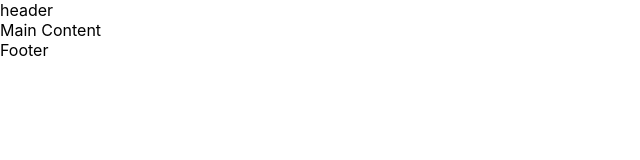
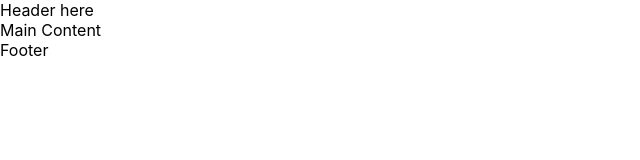
Before and after one commit to josuerushanika/React-, a React (Create React App) app in the folder my-app/: page / in a window 1280 px wide. Shown: the top 160 px of the page, without its empty margins (0-640 px from the left). Built offline with nearby package versions, Linux system fonts and the light colour scheme.

Commit message:
add some functional component

```diff
--- a/my-app/src/App.js
+++ b/my-app/src/App.js
@@ -1,12 +1,11 @@
 // eslint-disable-next-line
 import './App.css';
+import Header from './components/header/header';
 
 function App() {
   return (
     <div>
-      <header>
-        header
-      </header>
+     <Header/>
       <div>
         Main Content
       </div>
--- a/my-app/src/components/header/header.js
+++ b/my-app/src/components/header/header.js
@@ -0,0 +1,13 @@
+import React from "react";
+
+const Header = () => {
+
+    return (
+        <header>
+            Header here
+        </header>
+    )
+
+}
+
+export default Header
```
Also changed, not shown: my-app/src/components/footer/footer.js (added).
